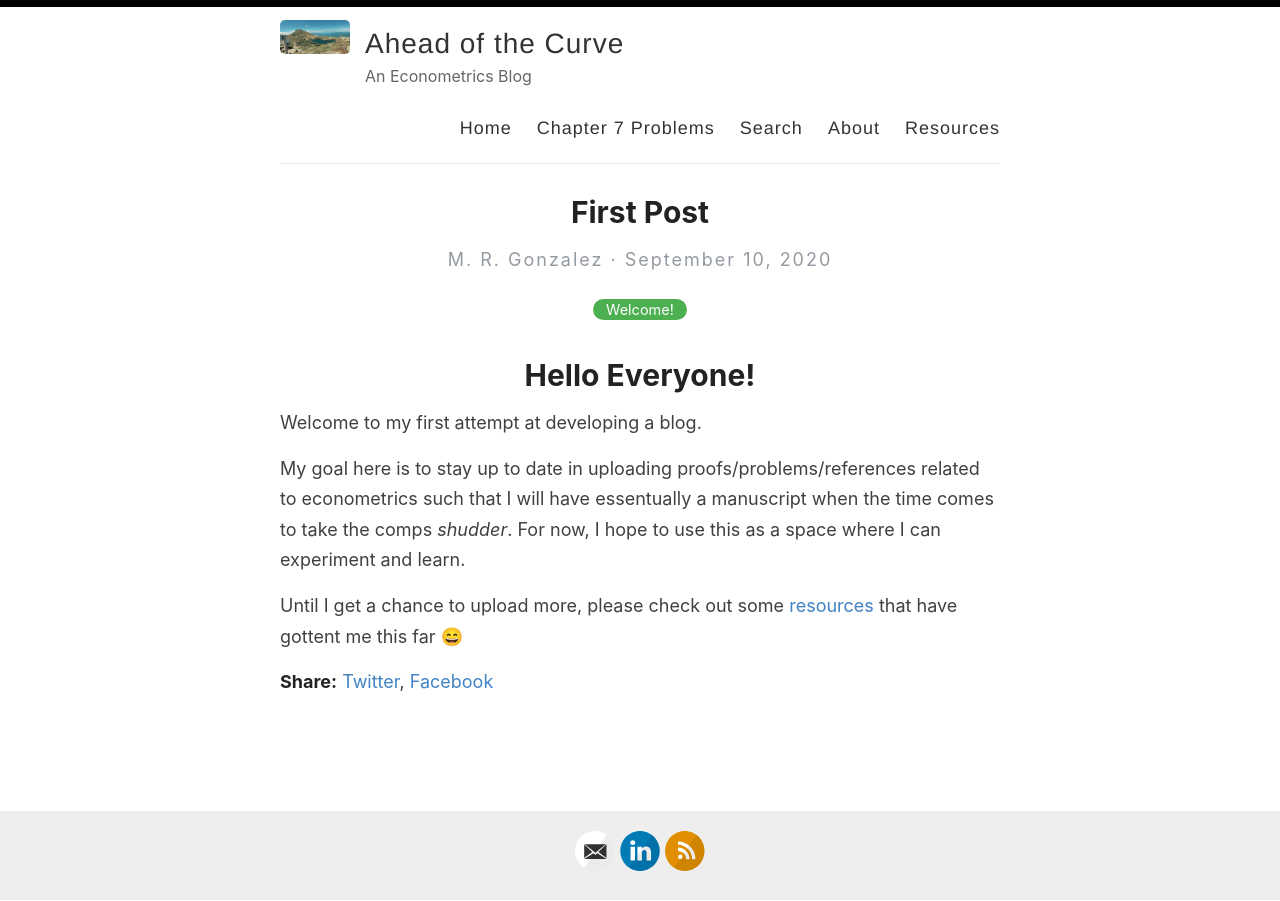
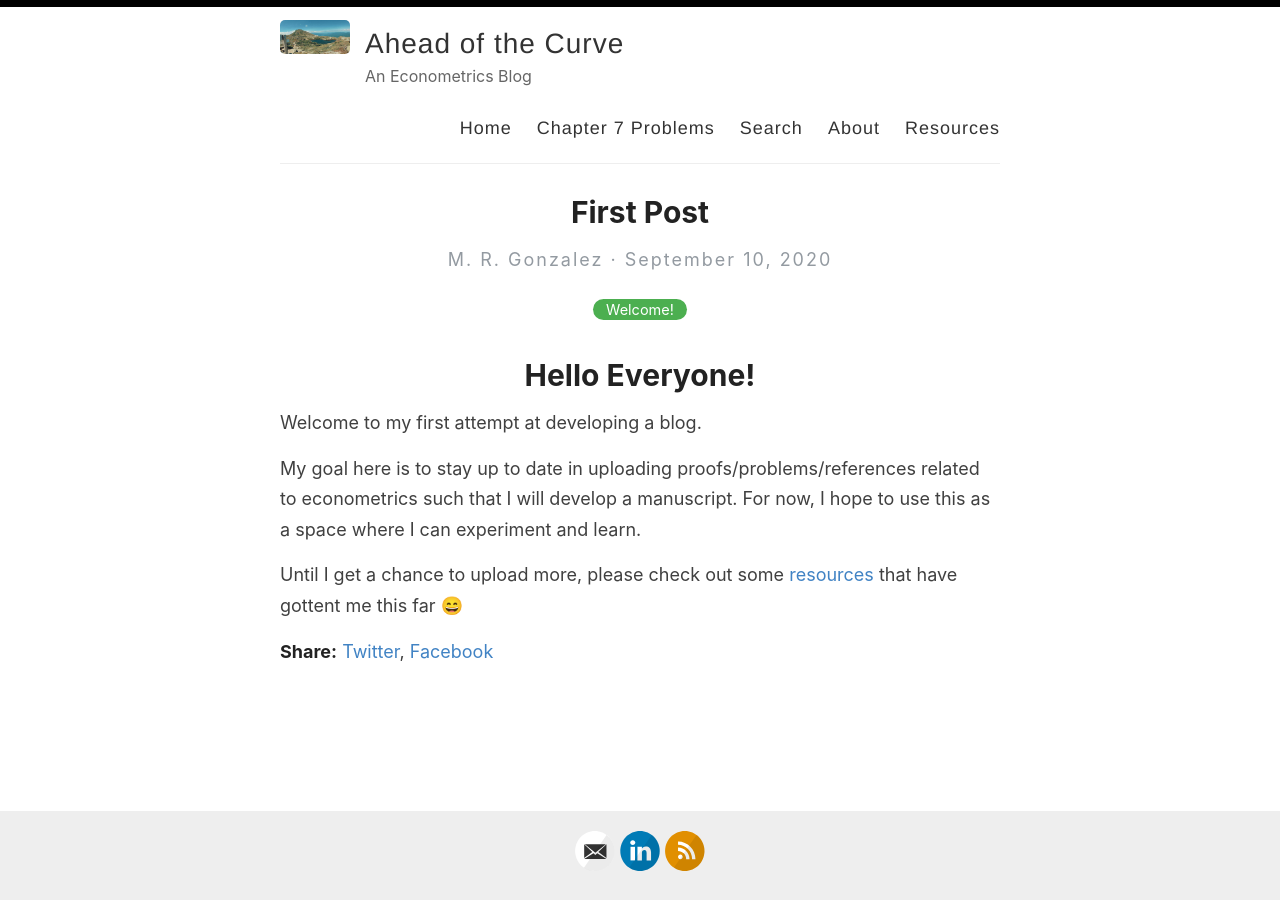
Before and after one commit to MatthewRGonzalez/Econometric, a Jekyll site: the page built from _posts/2020-9-10-First Post.md, in a window 1280 px wide. Built offline with Jekyll 4.4.1, drawn with Linux system fonts in a browser that asks for light colours; emoji names are drawn with the system emoji font.

Commit message:
Update 2020-9-10-First Post.md

```diff
--- a/_posts/2020-9-10-First Post.md
+++ b/_posts/2020-9-10-First Post.md
@@ -12,6 +12,6 @@ excerpt: An introduction to the site.
 
 Welcome to my first attempt at developing a blog.
 
-My goal here is to stay up to date in uploading proofs/problems/references related to econometrics such that I will have essentually a manuscript when the time comes to take the comps *shudder*. For now, I hope to use this as a space where I can experiment and learn.
+My goal here is to stay up to date in uploading proofs/problems/references related to econometrics such that I will develop a manuscript. For now, I hope to use this as a space where I can experiment and learn.
 
 Until I get a chance to upload more, please check out some [resources](https://matthewrgonzalez.github.io/Econometric/resources/) that have gottent me this far :smile:
```
